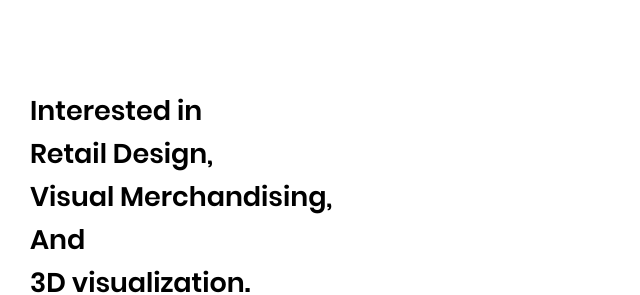
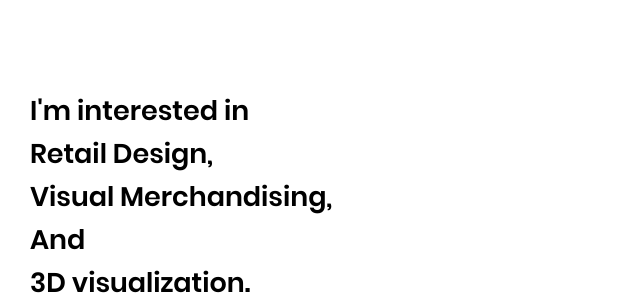
Before and after one commit to Eunnnnu/2, a Jekyll site: the page built from index.html, in a window 1280 px wide. Shown: the part 565-860 px from the top of the page, without its empty margins (0-640 px from the left). Built offline with Jekyll 4.4.1, drawn with Linux system fonts in a browser that asks for light colours; nearby versions of some CDN libraries; library files that are not in the unit come from our copies.

```diff
--- a/_config.yml
+++ b/_config.yml
@@ -9,7 +9,7 @@ description: "Hello!
 <br> An interior designer based in Seoul.
 <br>
 <br>
-<br>Interested in
+<br>I'm interested in
 <br>Retail Design,
 <br>Visual Merchandising,
 <br>And
```
